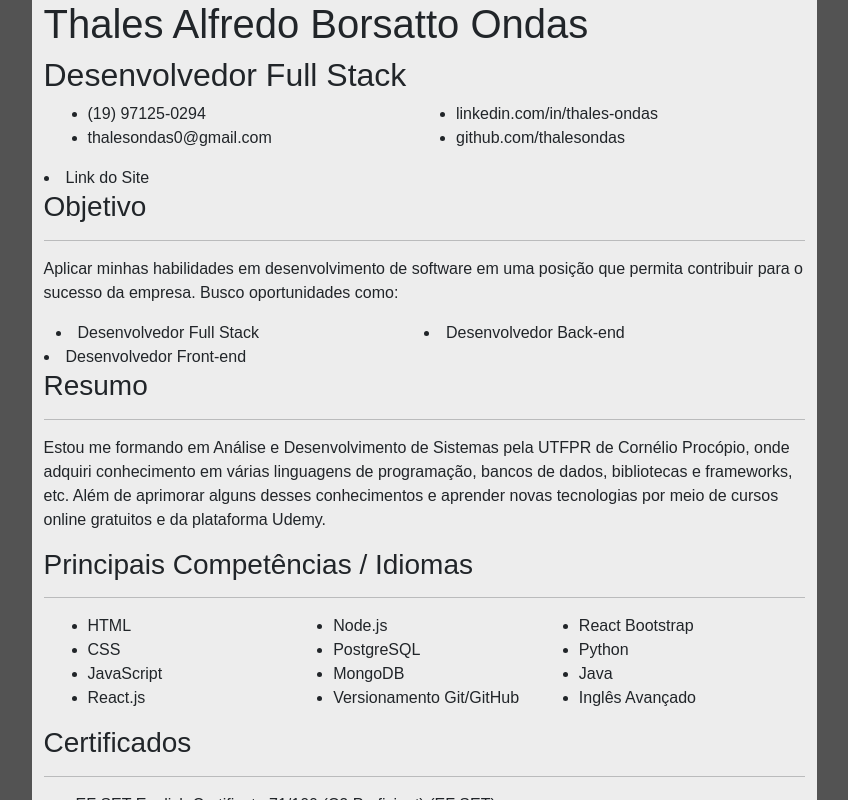
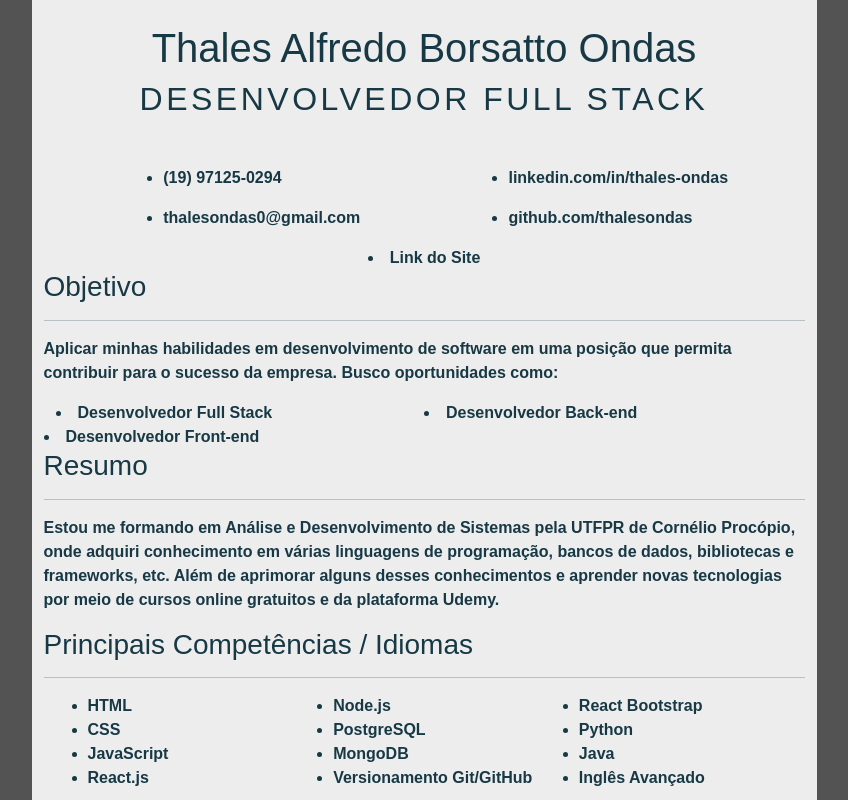
Before and after one commit to thalesondas/curriculum, a React (Create React App) app: page / in a window 1280 px wide. Shown: the top 800 px of the page, without its empty margins (216-1064 px from the left). Built offline with nearby package versions, Linux system fonts and the light colour scheme.

Commit message:
Melhorando o Container do cabeçalho

```diff
--- a/src/App.css
+++ b/src/App.css
@@ -1,12 +1,19 @@
+:root{
+  --cor-primaria: #173945;
+  --cor-background: rgb(237, 237, 237);
+}
+
 .page{
   background-color: rgb(83, 83, 83);
   min-height: 100vh;
   max-width: 100vw !important;
   font-family: Arial, Helvetica, sans-serif;
+  color: var(--cor-primaria);
+  font-weight: bold;
 }
 
 .inner-page{
-  background-color: rgb(237, 237, 237);
+  background-color: var(--cor-background);
   min-height: 100vh;
   width: 785px !important;
 }
--- /dev/null
+++ b/src/assets/Cabecalho.css
@@ -0,0 +1,9 @@
+h1{
+    font-weight: bold;
+}
+
+h2{
+    font-size: 1.2rem;
+    letter-spacing: 3.5px;
+    font-weight: 550;
+}
--- a/src/components/Cabecalho.js
+++ b/src/components/Cabecalho.js
@@ -1,28 +1,29 @@
 import { Col, Container, Row } from "react-bootstrap";
+import '../assets/Cabecalho.css'
 
 const Cabecalho = () => {
     return(
-        <>
-            <h1>Thales Alfredo Borsatto Ondas</h1>
-            <h2>Desenvolvedor Full Stack</h2>
+        <Container className="d-flex flex-column justify-content-center align-items-center">
+            <h1 className="mt-4">Thales Alfredo Borsatto Ondas</h1>
+            <h2 className="mb-5">DESENVOLVEDOR FULL STACK</h2>
             <Container className="d-flex">
-            <Col>
+            <Col className="d-flex justify-content-center">
                 <ul>
-                <li>(19) 97125-0294</li>
-                <li>thalesondas0@gmail.com</li>
+                    <li className="mb-3">(19) 97125-0294</li>
+                    <li>thalesondas0@gmail.com</li>
                 </ul>
             </Col>
-            <Col>
+            <Col className="d-flex justify-content-center">
                 <ul>
-                <li>linkedin.com/in/thales-ondas</li>
-                <li>github.com/thalesondas</li>
+                    <li className="mb-3">linkedin.com/in/thales-ondas</li>
+                    <li>github.com/thalesondas</li>
                 </ul>
             </Col>
             </Container>
             <Row>
-            <li>Link do Site</li>
+                <li>Link do Site</li>
             </Row>
-        </>
+        </Container>
     )
 }
 
```
